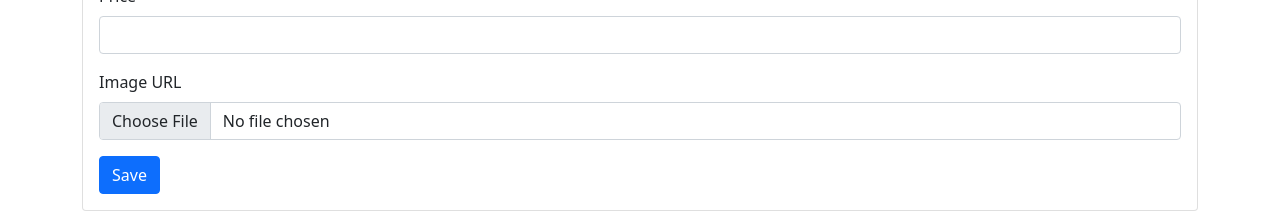
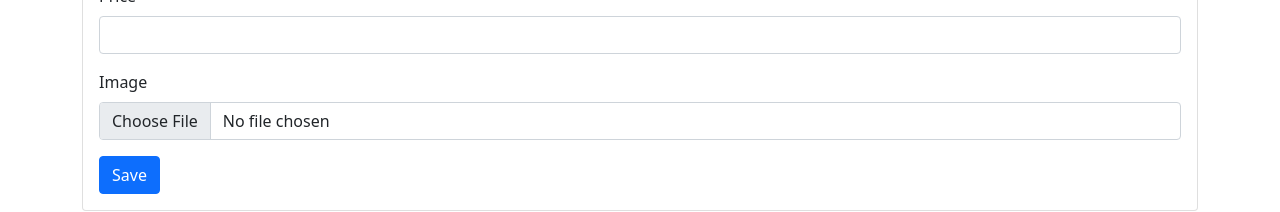
Before and after one commit to piyawatx/nuxt-shop, a Nuxt app: page /form in a window 1280 px wide. Shown: the part 221-433 px from the top of the page. Built offline with nearby package versions, Linux system fonts and the light colour scheme.

Commit message:
no message

```diff
--- a/components/Form.vue
+++ b/components/Form.vue
@@ -21,7 +21,7 @@
           />
         </div>
         <div class="mb-3">
-          <label for="imageUrl" class="form-label">Image URL</label>
+          <label for="imageUrl" class="form-label">Image</label>
           <input
             class="form-control"
             type="file"
```
